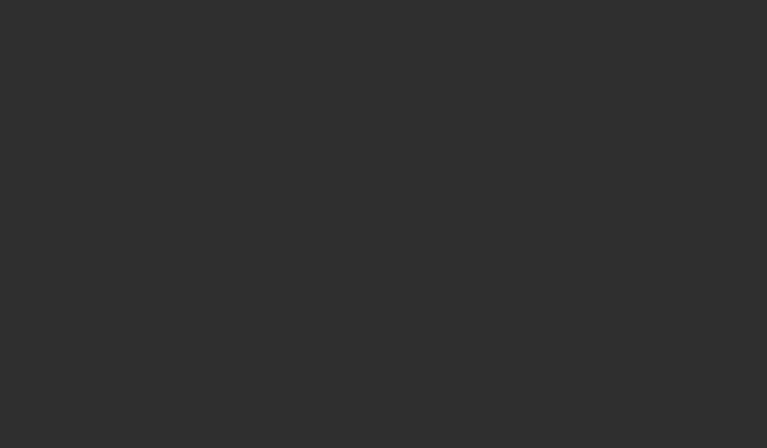
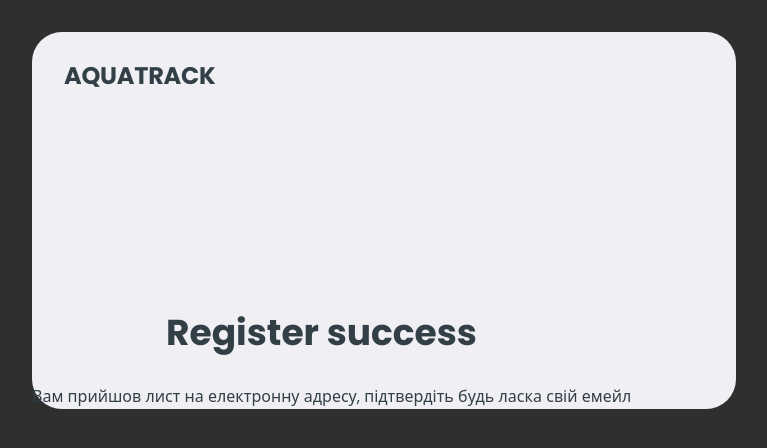
Before and after one commit to SvitlanaHu/water-intake-control-frontend, a React (Vite) app: page /confirm-email in a window 1280 px wide. Before the commit this address had no page. Shown: the top 448 px of the page, without its empty margins (256-1023 px from the left). Built offline with nearby package versions, Linux system fonts and the light colour scheme.

Commit message:
added register

```diff
--- a/src/components/App.jsx
+++ b/src/components/App.jsx
@@ -8,6 +8,7 @@ import SignUpPage from '../pages/AuthPages/SignUpPage';
 import TrackerPage from '../pages/TrackerPage/TrackerPage';
 import Statistics from '../pages/Statistics';
 import { Toaster } from 'react-hot-toast';
+import ConfirmEmailPage from '../pages/AuthPages/ConfirmEmailPage';
 
 // import { BrowserRouter } from 'react-router-dom';
 
@@ -17,6 +18,7 @@ const App = () => {
       <Routes>
         <Route path="/" element={<HomePage />} />
         <Route path="/signin" element={<SignInPage />} />
+        <Route path="/confirm-email" element={<ConfirmEmailPage />} />
         <Route path="/signup" element={<SignUpPage />} />
         <Route path="/tracker" element={<TrackerPage />} />
         <Route path="/statistics" element={<Statistics />} />
--- a/src/components/SignUpForm/SignUpForm.jsx
+++ b/src/components/SignUpForm/SignUpForm.jsx
@@ -1,6 +1,6 @@
 import { useState } from 'react';
 import { FiEye, FiEyeOff } from 'react-icons/fi';
-import { NavLink } from 'react-router-dom';
+import { NavLink, Navigate } from 'react-router-dom';
 
 import AuthBtn from '../AuthBtn/AuthBtn';
 import DefaultForm from '../DefautForm/DefautForm';
@@ -15,6 +15,7 @@ export default function SignUpForm() {
   const [showConfirmPassword, setShowConfirmPassword] = useState(false);
   const [confirmPassword, setConfirmPassword] = useState('');
   const [password, setPassword] = useState('');
+  const [isRegistered, setIsRegistered] = useState(false);
 
   const handleToggleConfirmPassword = () => {
     setShowConfirmPassword(!showConfirmPassword);
@@ -40,22 +41,30 @@ export default function SignUpForm() {
 
     dispatch(
       register({
-        name: form.elements.email.value.split('@')[0],
         email: form.elements.email.value,
         password: form.elements.password.value,
       })
     )
       .unwrap()
       .then(() => {
+        form.reset();
+        setConfirmPassword('');
         toast.success('Registration success');
+        setIsRegistered(true);
       })
-      .catch(() => {
-        toast.error('Oops, something went wrong :c Try again!');
+      .catch(error => {
+        console.log('status', error === 'Request failed with status code 409');
+        if (error === 'Request failed with status code 409') {
+          toast.error('This email is already in use');
+        } else {
+          toast.error('Oops, something went wrong :c Try again!');
+        }
       });
-
-    form.reset();
-    setConfirmPassword('');
   };
+  if (isRegistered) {
+    // Якщо користувач успішно зареєстрований, перенаправити його на сторінку верифікації
+    return <Navigate to="/confirm-email" />;
+  }
 
   return (
     <form className={styles.form} onSubmit={handleSubmit} autoComplete="off">
--- /dev/null
+++ b/src/pages/AuthPages/ConfirmEmailPage.jsx
@@ -0,0 +1,22 @@
+import DocumentTitle from '../../components/DocumentTitle/DocumentTitle';
+import Logo from '../../components/Logo/Logo';
+import styles from '../AuthPages/AuthPages.module.css';
+
+export default function ConfirmEmailPage() {
+  return (
+    <div className={styles.wrap}>
+      <div className={styles.content}>
+        <div className={styles.logoWrap}>
+          <Logo text="AquaTrack" />
+        </div>
+        <div className={styles.titleWrap}>
+          <DocumentTitle>Register success</DocumentTitle>
+        </div>
+        <div className={styles.textWrap}>
+          Вам прийшов лист на електронну адресу, підтвердіть будь ласка свій
+          емейл
+        </div>
+      </div>
+    </div>
+  );
+}
--- a/src/redux/auth/operations.js
+++ b/src/redux/auth/operations.js
@@ -17,6 +17,7 @@ export const register = createAsyncThunk(
   async (credentials, thunkAPI) => {
     try {
       const res = await axios.post('/users/register', credentials);
+      console.log('register res', res.data);
       return res.data;
     } catch (error) {
       return thunkAPI.rejectWithValue(error.message);
--- a/src/redux/auth/selectors.js
+++ b/src/redux/auth/selectors.js
@@ -1,3 +1,4 @@
 export const selectVerifyEmail = state => state.auth.isEmailVerified;
 export const selectIsLoggedIn = state => state.auth.isLoggedIn;
+export const selectIsRegistered = state => state.auth.isRegistered;
 export const selectUser = state => state.auth.user;
--- a/src/redux/auth/slice.js
+++ b/src/redux/auth/slice.js
@@ -5,10 +5,10 @@ const authSlice = createSlice({
   name: 'auth',
   initialState: {
     user: {
-      name: null,
       email: null,
     },
     token: null,
+    isRegistered: false,
     isLoggedIn: false,
     isEmailVerified: false,
     loginError: null, // Додаємо стан для помилок логіну
@@ -17,6 +17,7 @@ const authSlice = createSlice({
     builder
       .addCase(register.fulfilled, (state, action) => {
         state.user = action.payload.user;
+        state.isRegistered = true;
         state.token = null;
         state.isEmailVerified = false; //Очікується підтвердження електронної пошти
         state.isLoggedIn = false;
```
